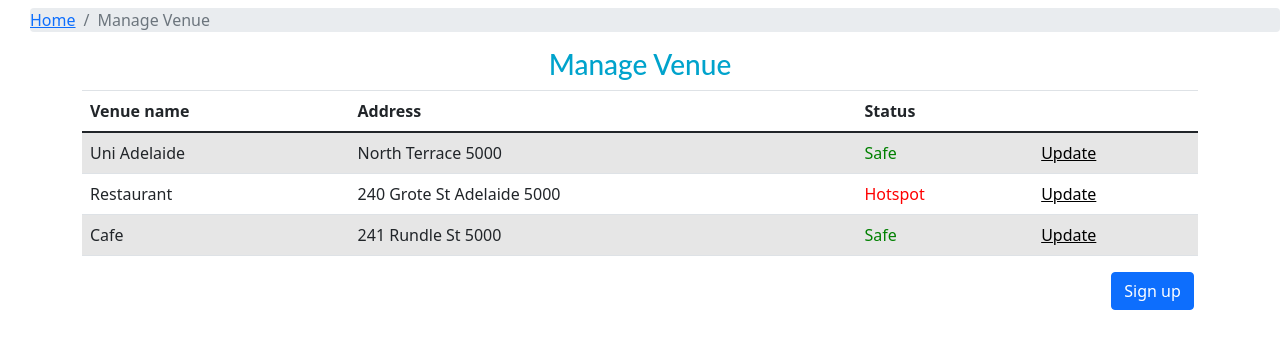
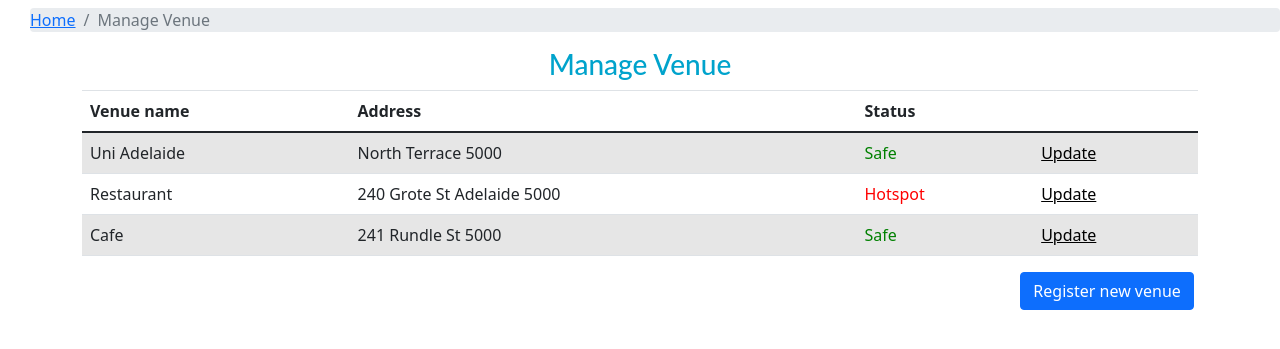
Before and after one commit to datphan248/WDC-group-116, a website: page public/manager_manage_venue.html in a window 1280 px wide. Shown: the part 63-412 px from the top of the page. Drawn offline with nearby package versions, Linux system fonts and the light colour scheme.

Commit message:
Adding sign up venue

```diff
--- a/public/manager_manage_venue.html
+++ b/public/manager_manage_venue.html
@@ -117,7 +117,7 @@
             </tbody>
         </table>
         <div class="text-right mt-3">
-            <button type="button" class="btn btn-primary">Sign up</button>&nbsp;
+            <button type="button" class="btn btn-primary" onclick="window.location.href='venue_sign_up.html';">Register new venue</button>&nbsp;
         </div>
     </div>
 
```
